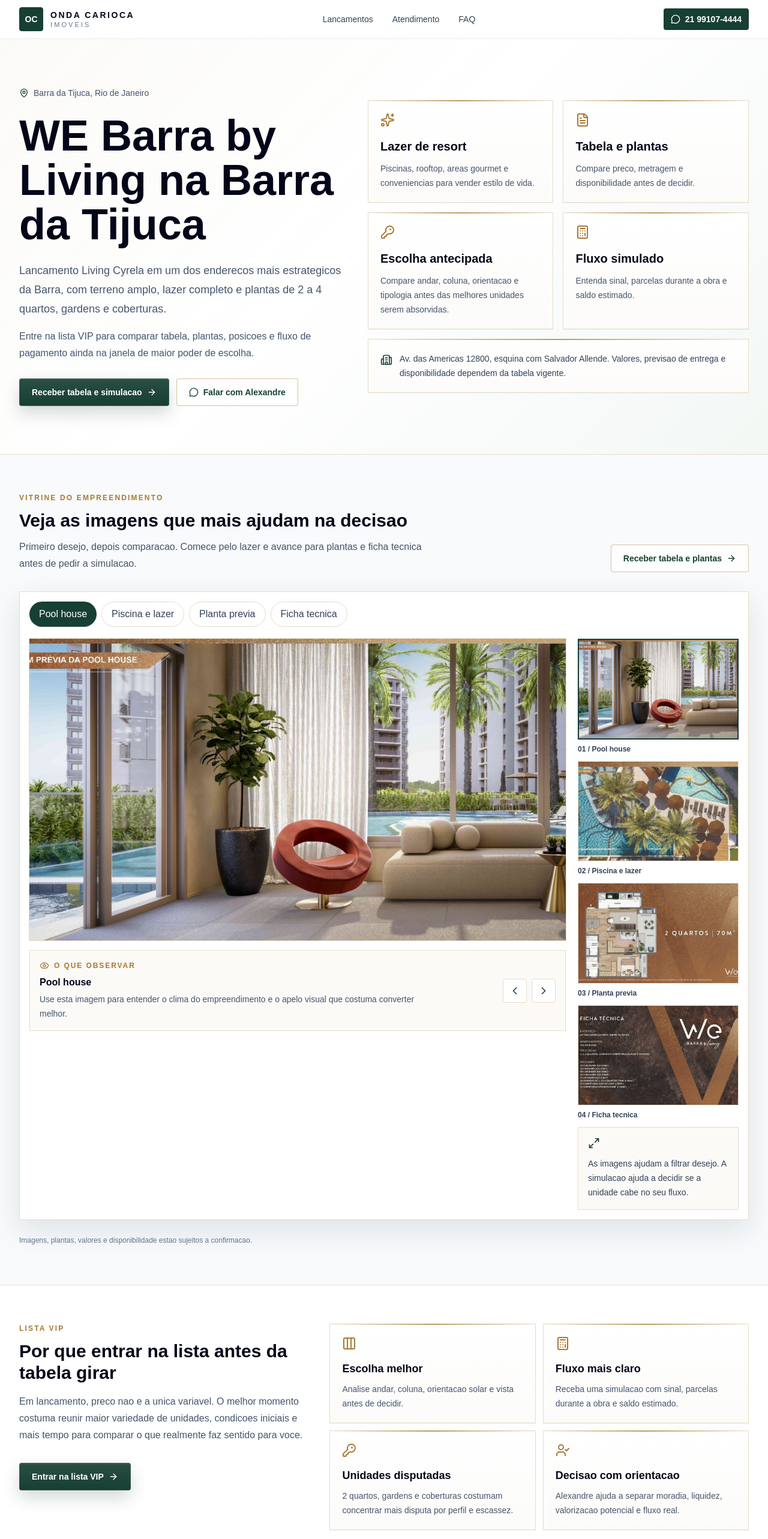
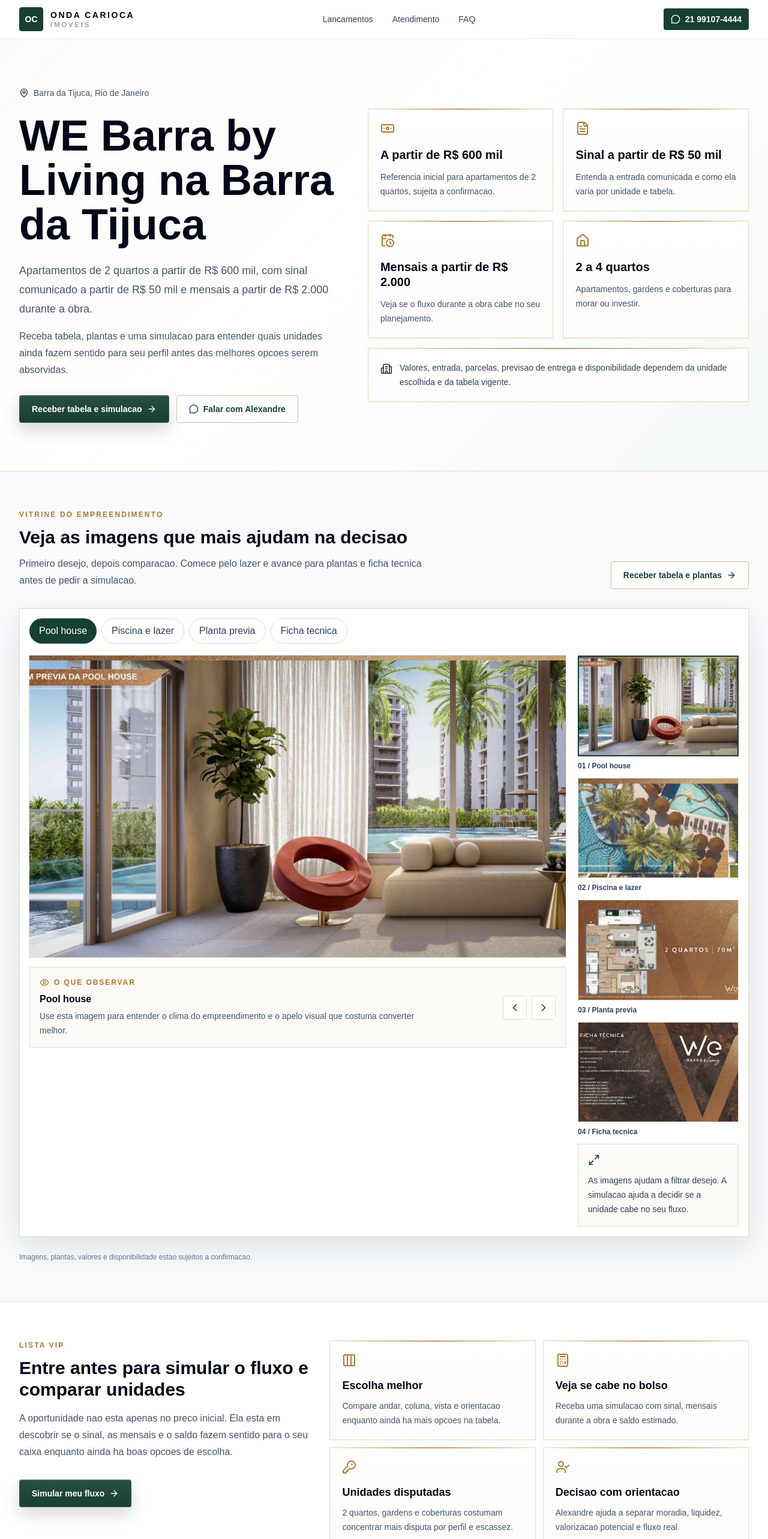
Before and after one commit to saschoimoveis-dev/ondacarioca, a Next.js app: page /lancamentos/we-barra-by-living-barra-da-tijuca in a window 1280 px wide. Shown: the top 2566 px of the page at 60% size. Built offline with nearby package versions, Linux system fonts and the light colour scheme; no server answers.

Commit message:
Refina copy comercial do WE Barra

```diff
--- a/src/components/BlocoCondicoes.tsx
+++ b/src/components/BlocoCondicoes.tsx
@@ -38,11 +38,12 @@
             Ficha tecnica
           </p>
           <h2 className="mt-3 text-3xl font-semibold text-slate-950">
-            Dados principais do WE Barra
+            Chamariz financeiro do lancamento
           </h2>
           <p className="mt-4 text-base leading-7 text-slate-600">
-            Endereco, escala do projeto, previsao comunicada e condicoes
-            iniciais para comparar antes da simulacao.
+            Preco inicial, sinal e mensais sao as primeiras perguntas de quem
+            quer comprar na planta. Use esses dados como ponto de partida para
+            pedir uma simulacao real.
           </p>
         </div>
 
@@ -65,7 +66,7 @@
         ) : null}
 
         <p className="mb-4 text-xs font-semibold uppercase tracking-[0.18em] text-[var(--accent)]">
-          Condicoes comunicadas
+          Referencias comerciais
         </p>
         <div className="grid gap-3 md:grid-cols-4">
           {condicoes.map((condicao) => {
--- a/src/components/BlocoFluxoPagamento.tsx
+++ b/src/components/BlocoFluxoPagamento.tsx
@@ -8,13 +8,13 @@
 
 const etapas = [
   {
-    title: "Sinal ou ato",
-    text: "Entrada inicial comunicada pela tabela, variando conforme unidade, campanha e aprovacao comercial.",
+    title: "Sinal comunicado",
+    text: "Referencia a partir de R$ 50 mil, variando conforme unidade, campanha e aprovacao comercial.",
     icon: Banknote
   },
   {
-    title: "Parcelas durante a obra",
-    text: "Mensais e possiveis intermediarias precisam caber no seu caixa enquanto a obra avanca.",
+    title: "Mensais na obra",
+    text: "Referencia a partir de R$ 2.000, alem de possiveis intermediarias conforme tabela vigente.",
     icon: CalendarClock
   },
   {
@@ -38,12 +38,12 @@
             Fluxo de pagamento
           </p>
           <h2 className="mt-3 text-3xl font-semibold text-slate-950">
-            Entenda o fluxo antes de escolher a unidade
+            Simule antes de escolher a unidade
           </h2>
           <p className="mt-4 text-base leading-7 text-slate-600">
-            Comprar na planta permite diluir parte do pagamento durante a obra,
-            mas a decisao so e boa quando entrada, mensais, correcao e saldo
-            final cabem no seu plano.
+            O maior chamariz do lancamento e entender se voce consegue entrar
+            agora: sinal, mensais durante a obra, correcao e saldo precisam
+            conversar com sua entrada disponivel.
           </p>
         </div>
 
--- a/src/components/BlocoListaVip.tsx
+++ b/src/components/BlocoListaVip.tsx
@@ -9,12 +9,12 @@
 const motivos = [
   {
     title: "Escolha melhor",
-    text: "Analise andar, coluna, orientacao solar e vista antes de decidir.",
+    text: "Compare andar, coluna, vista e orientacao enquanto ainda ha mais opcoes na tabela.",
     icon: Columns3
   },
   {
-    title: "Fluxo mais claro",
-    text: "Receba uma simulacao com sinal, parcelas durante a obra e saldo estimado.",
+    title: "Veja se cabe no bolso",
+    text: "Receba uma simulacao com sinal, mensais durante a obra e saldo estimado.",
     icon: Calculator
   },
   {
@@ -39,17 +39,17 @@
               Lista VIP
             </p>
             <h2 className="mt-3 text-3xl font-semibold text-slate-950">
-              Por que entrar na lista antes da tabela girar
+              Entre antes para simular o fluxo e comparar unidades
             </h2>
             <p className="mt-4 text-base leading-7 text-slate-600">
-              Em lancamento, preco nao e a unica variavel. O melhor momento
-              costuma reunir maior variedade de unidades, condicoes iniciais e
-              mais tempo para comparar o que realmente faz sentido para voce.
+              A oportunidade nao esta apenas no preco inicial. Ela esta em
+              descobrir se o sinal, as mensais e o saldo fazem sentido para o
+              seu caixa enquanto ainda ha boas opcoes de escolha.
             </p>
             <div className="mt-8">
               <CtaLink
                 href="#lead-form"
-                label="Entrar na lista VIP"
+                label="Simular meu fluxo"
                 imovel={imovel}
                 source="lista_vip_cta"
                 variant="primary"
--- a/src/components/HeroImovel.tsx
+++ b/src/components/HeroImovel.tsx
@@ -1,10 +1,10 @@
 import {
+  Banknote,
   Building2,
-  Calculator,
+  CalendarClock,
   FileText,
-  KeyRound,
+  Home,
   MapPin,
-  Sparkles
 } from "lucide-react";
 import type { Imovel } from "@/data/imoveis";
 import { CtaLink } from "@/components/CtaLink";
@@ -17,24 +17,24 @@
 export function HeroImovel({ imovel }: HeroImovelProps) {
   const provas = [
     {
-      label: "Lazer de resort",
-      description: "Piscinas, rooftop, areas gourmet e conveniencias para vender estilo de vida.",
-      icon: Sparkles
+      label: "A partir de R$ 600 mil",
+      description: "Referencia inicial para apartamentos de 2 quartos, sujeita a confirmacao.",
+      icon: Banknote
     },
     {
-      label: "Tabela e plantas",
-      description: "Compare preco, metragem e disponibilidade antes de decidir.",
+      label: "Sinal a partir de R$ 50 mil",
+      description: "Entenda a entrada comunicada e como ela varia por unidade e tabela.",
       icon: FileText
     },
     {
-      label: "Escolha antecipada",
-      description: "Compare andar, coluna, orientacao e tipologia antes das melhores unidades serem absorvidas.",
-      icon: KeyRound
+      label: "Mensais a partir de R$ 2.000",
+      description: "Veja se o fluxo durante a obra cabe no seu planejamento.",
+      icon: CalendarClock
     },
     {
-      label: "Fluxo simulado",
-      description: "Entenda sinal, parcelas durante a obra e saldo estimado.",
-      icon: Calculator
+      label: "2 a 4 quartos",
+      description: "Apartamentos, gardens e coberturas para morar ou investir.",
+      icon: Home
     }
   ];
 
@@ -52,14 +52,15 @@
           </h1>
 
           <p className="mt-6 max-w-2xl text-lg leading-8 text-slate-600">
-            Lancamento Living Cyrela em um dos enderecos mais estrategicos da
-            Barra, com terreno amplo, lazer completo e plantas de 2 a 4 quartos,
-            gardens e coberturas.
+            Apartamentos de 2 quartos a partir de R$ 600 mil, com sinal
+            comunicado a partir de R$ 50 mil e mensais a partir de R$ 2.000
+            durante a obra.
           </p>
 
           <p className="mt-4 max-w-2xl text-base leading-7 text-slate-600">
-            Entre na lista VIP para comparar tabela, plantas, posicoes e fluxo
-            de pagamento ainda na janela de maior poder de escolha.
+            Receba tabela, plantas e uma simulacao para entender quais unidades
+            ainda fazem sentido para seu perfil antes das melhores opcoes serem
+            absorvidas.
           </p>
 
           <div className="mt-7 flex flex-col gap-3 sm:flex-row">
@@ -100,8 +101,8 @@
             <div className="flex items-start gap-3">
               <Building2 className="mt-1 size-5 shrink-0 text-[var(--brand)]" />
               <p className="text-sm leading-6 text-slate-700">
-                Av. das Americas 12800, esquina com Salvador Allende. Valores,
-                previsao de entrega e disponibilidade dependem da tabela vigente.
+                Valores, entrada, parcelas, previsao de entrega e disponibilidade
+                dependem da unidade escolhida e da tabela vigente.
               </p>
             </div>
           </div>
--- a/src/components/LeadForm.tsx
+++ b/src/components/LeadForm.tsx
@@ -167,11 +167,11 @@
             Lista VIP do WE Barra
           </p>
           <h2 className="mt-3 text-3xl font-semibold text-slate-950">
-            Entre na lista VIP do WE Barra
+            Veja se o fluxo cabe para voce
           </h2>
           <p className="mt-4 text-base leading-7 text-slate-600">
-            Preencha seus dados para receber tabela, plantas e uma leitura das
-            unidades mais coerentes com seu objetivo, entrada e prazo de compra.
+            Envie seus dados para receber tabela, plantas e uma simulacao com
+            sinal, mensais durante a obra e saldo estimado para o seu perfil.
           </p>
           <div className="premium-card mt-8 border p-5 text-sm leading-6 text-slate-700">
             <div className="flex items-start gap-3">
@@ -179,7 +179,7 @@
               <p>
                 <strong className="font-semibold">Inclui:</strong> ficha
                 tecnica, plantas de 2 a 4 quartos, gardens, coberturas,
-                analise de fluxo e contato com Alexandre.
+                analise de fluxo, disponibilidade e contato com Alexandre.
               </p>
             </div>
           </div>
@@ -197,12 +197,12 @@
             </div>
             <h3 className="text-2xl font-semibold leading-tight text-slate-950">
               {step === 1
-                ? "Receba a tabela no WhatsApp"
+                ? "Receba tabela e fluxo no WhatsApp"
                 : "Qual unidade faz sentido para voce?"}
             </h3>
             <p className="mt-3 text-sm leading-6 text-slate-600">
               {step === 1
-                ? "Comece com nome e WhatsApp. Na proxima etapa, voce pode informar seu perfil para receber uma simulacao mais precisa."
+                ? "Comece com nome e WhatsApp. Na proxima etapa, voce informa entrada e objetivo para receber uma simulacao mais precisa."
                 : "Essas respostas ajudam Alexandre a comparar tipologia, unidade, fluxo e objetivo antes do contato."}
             </p>
           </div>
@@ -241,7 +241,7 @@
                 disabled={!form.nome.trim() || !form.whatsapp.trim()}
                 className="btn-primary-premium mt-5 inline-flex w-full items-center justify-center gap-2 rounded-sm px-5 py-3 text-sm font-semibold transition disabled:cursor-not-allowed disabled:bg-slate-400"
               >
-                Continuar para simulacao
+                Continuar para simular fluxo
                 <ArrowRight className="size-4" aria-hidden="true" />
               </button>
 
@@ -355,7 +355,7 @@
                   <Send className="size-4" aria-hidden="true" />
                   {status === "sending"
                     ? "Enviando..."
-                    : "Receber tabela e simulacao"}
+                    : "Receber tabela e fluxo"}
                 </button>
               </div>
             </>
@@ -365,7 +365,7 @@
         <div className="mt-4 border border-[var(--border-warm)] bg-[var(--surface-green)] p-4 text-sm text-[var(--brand-dark)]">
           <p>
             Dados enviados. Agora voce pode baixar o PDF e seguir a simulacao
-            pelo WhatsApp.
+            do fluxo pelo WhatsApp.
           </p>
           <div className="mt-4 grid gap-3 sm:grid-cols-2">
             {imovel.materialPdfPath ? (
--- a/src/components/StickyMobileCTA.tsx
+++ b/src/components/StickyMobileCTA.tsx
@@ -47,7 +47,7 @@
 
   function handleClick() {
     pushTrackingEvent("cta_click", {
-      cta_label: "Receber tabela e simulacao",
+      cta_label: "Simular meu fluxo",
       cta_source: "sticky_mobile",
       imovel_nome: imovel.nome,
       imovel_slug: imovel.slug,
@@ -67,7 +67,7 @@
         className="btn-primary-premium inline-flex w-full items-center justify-center gap-2 rounded-sm px-5 py-3 text-sm font-semibold transition"
       >
         <Download className="size-4" aria-hidden="true" />
-        Receber tabela e simulacao
+        Simular meu fluxo
       </a>
     </div>
   );
--- a/src/data/imoveis.ts
+++ b/src/data/imoveis.ts
@@ -161,6 +161,9 @@
       "Clientes que precisam comparar entrada, parcelas e tipologias"
     ],
     argumentosComerciais: [
+      "2 quartos a partir de R$ 600 mil, sujeito a confirmacao",
+      "Sinal comunicado a partir de R$ 50 mil",
+      "Mensais comunicadas a partir de R$ 2.000 durante a obra",
       "Janela de lancamento com maior poder de escolha de unidade",
       "Analise de tipologia, andar, coluna, vista e orientacao",
       "Lista VIP com tabela, ficha tecnica, imagens e plantas",
@@ -194,7 +197,7 @@
       title:
         "WE Barra by Living | Preco, Tabela e Apartamentos na Barra da Tijuca",
       description:
-        "Entre na lista VIP do WE Barra by Living, lancamento Living Cyrela na Barra da Tijuca com apartamentos de 2, 3 e 4 quartos, gardens e coberturas. Receba tabela, plantas e simulacao.",
+        "Entre na lista VIP do WE Barra by Living, lancamento Living Cyrela na Barra da Tijuca com 2 quartos a partir de R$ 600 mil, sinal a partir de R$ 50 mil e mensais a partir de R$ 2.000. Receba tabela, plantas e simulacao.",
       keywords: [
         "WE Barra",
         "WE Barra by Living",
@@ -221,10 +224,20 @@
       ogTitle:
         "WE Barra by Living: lista VIP, plantas e tabela na Barra da Tijuca",
       ogDescription:
-        "Lancamento Living Cyrela na Av. das Americas. Compare plantas, tabela, tipologias, fluxo e unidades disponiveis com orientacao.",
+        "Compare tabela, plantas e fluxo do WE Barra: referencia de 2 quartos a partir de R$ 600 mil, sinal a partir de R$ 50 mil e mensais a partir de R$ 2.000.",
       ogImage: "/images/we-barra-pool-house-material.jpg"
     },
     faq: [
+      {
+        pergunta: "Consigo comprar com sinal a partir de R$ 50 mil?",
+        resposta:
+          "A condicao comunicada inicialmente fala em sinal a partir de R$ 50 mil, mas o valor final depende da unidade, tipologia, tabela vigente, campanha comercial e aprovacao. A simulacao mostra se essa entrada faz sentido para o seu perfil."
+      },
+      {
+        pergunta: "Como funcionam as mensais a partir de R$ 2.000?",
+        resposta:
+          "As mensais comunicadas a partir de R$ 2.000 sao referencia inicial de fluxo durante a obra. O valor pode mudar conforme unidade, prazo, intermediarias, correcao e saldo final. Por isso a simulacao e mais importante do que olhar apenas o preco."
+      },
       {
         pergunta: "Por que avaliar o WE Barra ainda no lancamento?",
         resposta:
@@ -258,7 +271,7 @@
       {
         pergunta: "Qual e o valor de entrada para o WE Barra by Living?",
         resposta:
-          "A condicao comunicada inicialmente e sinal a partir de R$ 50 mil. O valor final depende da unidade, tipologia, fluxo de pagamento e disponibilidade no momento da consulta."
+          "A referencia comunicada inicialmente e sinal a partir de R$ 50 mil. O valor final depende da unidade, tipologia, fluxo de pagamento e disponibilidade no momento da consulta."
       },
       {
         pergunta: "O WE Barra e melhor para morar ou investir?",
@@ -289,7 +302,7 @@
     whatsapp: {
       numero: siteConfig.whatsapp,
       mensagem:
-        "Ola, vi a pagina do WE Barra by Living e gostaria de entrar na lista VIP para receber tabela, plantas, simulacao de fluxo e orientacao sobre as melhores unidades."
+        "Ola, vi a pagina do WE Barra by Living e gostaria de receber tabela, plantas e simulacao para entender sinal, mensais e unidades disponiveis."
     },
     tracking: {
       formEventName: "form_submit_we_barra",
```
